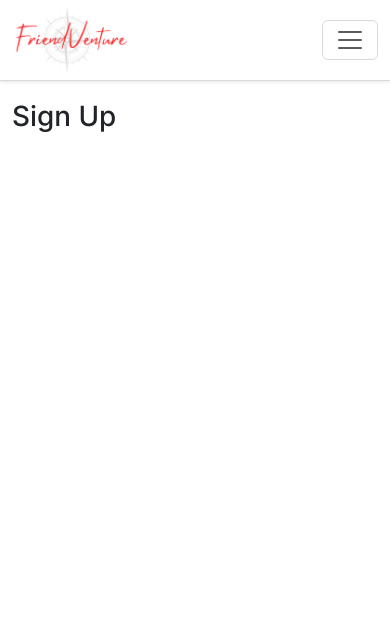
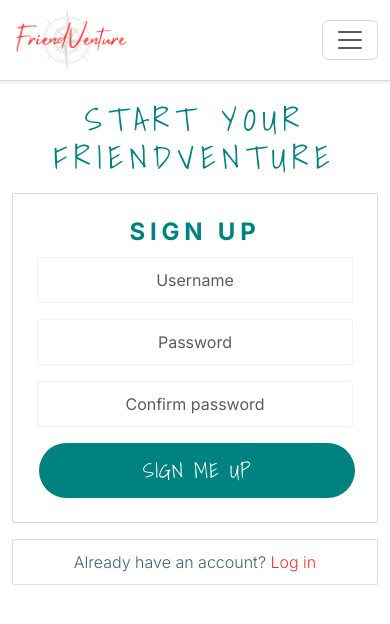
Before and after one commit to queenisabaer/friendventure, a React (Vite) app: page /signup in a window 390 px wide. Shown: the top 624 px of the page. Built offline with nearby package versions, Linux system fonts and the light colour scheme.

Commit message:
feat: add signup form and style it

```diff
--- a/package.json
+++ b/package.json
@@ -11,6 +11,7 @@
     "preview": "vite preview"
   },
   "dependencies": {
+    "axios": "^1.7.4",
     "bootstrap": "^5.3.3",
     "react": "^18.3.1",
     "react-bootstrap": "^2.10.4",
--- a/src/App.jsx
+++ b/src/App.jsx
@@ -1,7 +1,9 @@
-import styles from './App.module.css'
-import NavBar from './components/NavBar'
-import Container from 'react-bootstrap/Container'
-import {Route, Routes} from 'react-router-dom'
+import styles from './App.module.css';
+import NavBar from './components/NavBar';
+import Container from 'react-bootstrap/Container';
+import {Route, Routes} from 'react-router-dom';
+import "./api/axiosDefault";
+import SignUpForm from "./pages/auth/SignUpForm";
 
 function App() {
 
@@ -12,7 +14,7 @@
         <Container className={styles.Main}>
           <Routes>
             <Route exact path='/' element= {<h1>Home Page</h1>} />
-            <Route exact path='/signup' element={<h1>Sign Up</h1> }/>
+            <Route exact path='/signup' element={<SignUpForm />}/>
             <Route path="*" element={<p>Sorry, Page not found</p>} />
           </Routes>
         </Container>
--- a/src/App.module.css
+++ b/src/App.module.css
@@ -6,8 +6,25 @@
   min-height: 100vh;
 }
 
+.Title {
+  font-family: "Shadows Into Light", sans-serif;
+  font-style: normal;
+  font-size: 2rem;
+  text-align: center;
+  letter-spacing: 0.2em;
+  text-transform: uppercase;
+  color: #008281;
+}
+
 .Main {
   padding-top: 100px;
+}
+
+.Content {
+  background-color: #ffffff;
+  padding: 10px;
+  border-radius: 2px;
+  border: 1px solid #dadadf;
 }
 
 * {
@@ -15,7 +32,7 @@
 }
 
 a {
-    color: #2F4858;
+  color: #406277;
   transition: color ease-in-out 0.3s;
 }
 
@@ -24,7 +41,7 @@
 }
 
 a:hover i {
-    color: #F1A99D;
+  color: #f1a99d;
   transition: color ease-in-out 0.3s;
 }
 
@@ -38,5 +55,40 @@
 i:hover {
   cursor: pointer;
   transition: color ease-in-out 0.3s;
-    color: #F1A99D;
+  color: #f1a99d;
 }
+
+figure {
+  text-align: center;
+  display: inline-block;
+}
+
+/* scrollbar */
+*::-webkit-scrollbar {
+  width: 5px;
+}
+*::-webkit-scrollbar-track {
+  background: #f1f1f1;
+}
+*::-webkit-scrollbar-thumb {
+  background: #888;
+}
+*::-webkit-scrollbar-thumb:hover {
+  background: #555;
+}
+
+.FillerImage {
+  object-fit: cover;
+  height: 100%;
+  width: 100%;
+}
+
+.Image {
+  max-height: 40vh;
+  max-width: 100%;
+  object-fit: contain;
+}
+
+.Upper{
+  text-transform: uppercase;
+}
--- /dev/null
+++ b/src/api/axiosDefault.jsx
@@ -0,0 +1,6 @@
+import axios from "axios";
+
+
+axios.defaults.baseURL = 'https://friendventure-api-8b417af3d1a0.herokuapp.com/';
+axios.defaults.headers.post['Content-Type'] = 'multipart/form-data';
+axios.defaults.withCredentials = true;
--- a/src/components/NavBar.jsx
+++ b/src/components/NavBar.jsx
@@ -23,21 +23,21 @@
             <Nav.Link
               end
               as={NavLink}
-              className={({ isActive }) => isActive ? "active" : ""}
+              className={({ isActive }) => isActive ? `${styles.Active}` : ""}
               to="/"
             >
               <i className="fas fa-home"></i>Home
             </Nav.Link>
             <Nav.Link
               as={NavLink}
-              className={({ isActive }) => isActive ? "active" : ""}
+              className={({ isActive }) => isActive ? `${styles.Active}` : ""}
               to="/signup"
             >
               <i className="fa-solid fa-user-pen"></i>Sign Up
             </Nav.Link>
             <Nav.Link
               as={NavLink}
-              className={({ isActive }) => isActive ? "active" : ""}
+              className={({ isActive }) => isActive ? `${styles.Active}` : ""}
               to="/login"
             >
               <i className="fa-solid fa-right-to-bracket"></i>Log in
--- /dev/null
+++ b/src/pages/auth/SignUpForm.jsx
@@ -0,0 +1,80 @@
+import { Link } from "react-router-dom";
+
+import styles from "../../styles/SignUpForm.module.css";
+import btnStyles from "../../styles/Button.module.css";
+import appStyles from "../../App.module.css";
+
+import { Form, Button, Image, Col, Row, Container } from "react-bootstrap";
+
+const SignUpForm = () => {
+  return (
+    <>
+      <Row>
+        <Col>
+          <h1 className={appStyles.Title}>Start your FriendVenture</h1>
+        </Col>
+      </Row>
+      <Row className={styles.Row}>
+        <Col className="my-auto py-2 p-md-2" md={6}>
+          <Container className={`${appStyles.Content} p-4 `}>
+            <h1 className={styles.Header}>Sign up</h1>
+            <Form>
+              <Form.Group className="mb-3" controlId="username">
+                <Form.Label className="d-none">Username</Form.Label>
+                <Form.Control
+                  className={styles.Input}
+                  type="text"
+                  placeholder="Username"
+                  name="username"
+                />
+              </Form.Group>
+
+              <Form.Group className="mb-3" controlId="password1">
+                <Form.Label className="d-none">Password</Form.Label>
+                <Form.Control
+                  className={styles.Input}
+                  type="password"
+                  placeholder="Password"
+                  name="password1"
+                />
+              </Form.Group>
+              <Form.Group className="mb-3" controlId="password2">
+                <Form.Label className="d-none">Confirm password</Form.Label>
+                <Form.Control
+                  className={styles.Input}
+                  type="password"
+                  placeholder="Confirm password"
+                  name="password2"
+                />
+              </Form.Group>
+              <Button
+                className={`${btnStyles.Button} ${btnStyles.Wide} ${appStyles.Upper}`}
+                type="submit"
+              >
+                Sign me up
+              </Button>
+            </Form>
+          </Container>
+          <Container className={`mt-3 ${appStyles.Content}`}>
+            <Link className={styles.Link} to="/login">
+              Already have an account? <span>Log in</span>
+            </Link>
+          </Container>
+        </Col>
+        <Col
+          md={6}
+          className={`my-auto d-none d-md-block p-2 ${styles.SignUpCol}`}
+        >
+          <Image
+            className={`${appStyles.FillerImage}`}
+            src={
+              "https://res.cloudinary.com/ds5rjhhxu/image/upload/v1724328353/people-821624_1280_ychdpf.webp"
+            }
+          />
+        </Col>
+      </Row>
+    </>
+  );
+};
+
+export default SignUpForm;
--- /dev/null
+++ b/src/styles/Button.module.css
@@ -0,0 +1,68 @@
+.Button {
+  font: 1.3rem "Shadows Into Light", sans-serif;
+  align-self: center;
+  border-radius: 100px;
+  border-color: transparent;
+  padding: 4px 10px;
+  margin-left: 2px;
+  margin-right: 2px;
+  min-width: 75px;
+  background-color: #008281;
+  letter-spacing: 0.05rem;
+}
+
+.Button:hover {
+  opacity: 0.8;
+  background-color: #287cb3;
+  color: #ffffff;
+  border-color: transparent;
+  cursor: pointer;
+}
+
+.Button:hover:active {
+  background-color: #406277!important;
+}
+
+.Button:active {
+  background-color: #406277!important;
+}
+
+.Button:focus {
+  background-color: #406277;
+}
+
+.Wide {
+  padding: 10px 50px;
+  width: 100%;
+}
+
+.Blue,
+.BlueOutline:hover,
+.Bright:hover {
+  background-color: #406277;
+  color: #ffffff;
+}
+
+.BlueOutline,
+.Blue:hover {
+  /* border: 1px solid #2142b2; */
+  background-color: #ffffff;
+  color: #406277;
+}
+
+.Black,
+.BlackOutline:hover {
+  /* background-color: #242a3d;
+    color: white; */
+  background-color: #242a3d;
+  color: aliceblue;
+}
+
+.Black:hover,
+.BlackOutline {
+  /* background-color: #dadadf;
+    color: #242a3d;
+    border-color: #242a3d; */
+  background-color: aliceblue;
+  color: #242a3d;
+}
--- a/src/styles/NavBar.module.css
+++ b/src/styles/NavBar.module.css
@@ -1,18 +1,18 @@
 .NavBar {
-    border-bottom: 1px solid #d9d9d9;
-    box-shadow: 0 0 5px 0 #d9d9d9;
-
+  border-bottom: 1px solid #d9d9d9;
+  box-shadow: 0 0 5px 0 #d9d9d9;
+  background-color: #ffffff;
 }
 
 .NavLink {
-    padding: 5px;
-    color: blue;
+  padding: 5px;
 }
 
-.active i {
-    color: #2F4858 !important;
+.Active i {
+  color: #f1a99d!important;
+  border-bottom: 2px solid #f1a99d;
 }
 
 .Logo {
-    height: 4rem;
+  height: 4rem;
 }
--- /dev/null
+++ b/src/styles/SignUpForm.module.css
@@ -0,0 +1,45 @@
+
+.Input {
+  background: #ffffff;
+  border: 1px solid #f0f1f9;
+  box-sizing: border-box;
+  border-radius: 2px;
+  color: #406277;
+  text-align: center;
+  padding: 10px;
+}
+
+.Header {
+  font-family: "Inter", sans-serif;
+  font-style: normal;
+  font-weight: bold;
+  font-size: 1.5rem;
+  margin-bottom: 10px;
+  letter-spacing: 0.2em;
+  text-transform: uppercase;
+  text-align: center;
+  color: #008281;
+}
+
+.Link {
+  text-decoration: none;
+  text-align: center;
+  display: block;
+  margin: auto;
+}
+
+.Link span {
+  color: #FF3131;
+}
+
+.Container {
+  padding: 30px 10px;
+}
+
+.SignInCol {
+  height: 320px;
+}
+
+.SignUpCol {
+  height: 375px;
+}
```
Also changed, not shown: 1 other file (tests, documents, lock files or other folders). Lines whose indentation alone changed are shown as unchanged.
